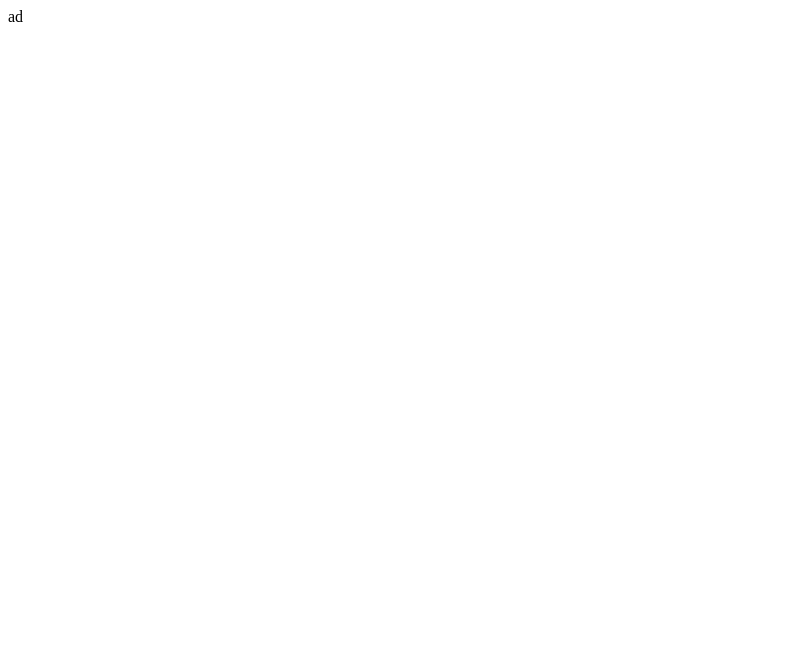
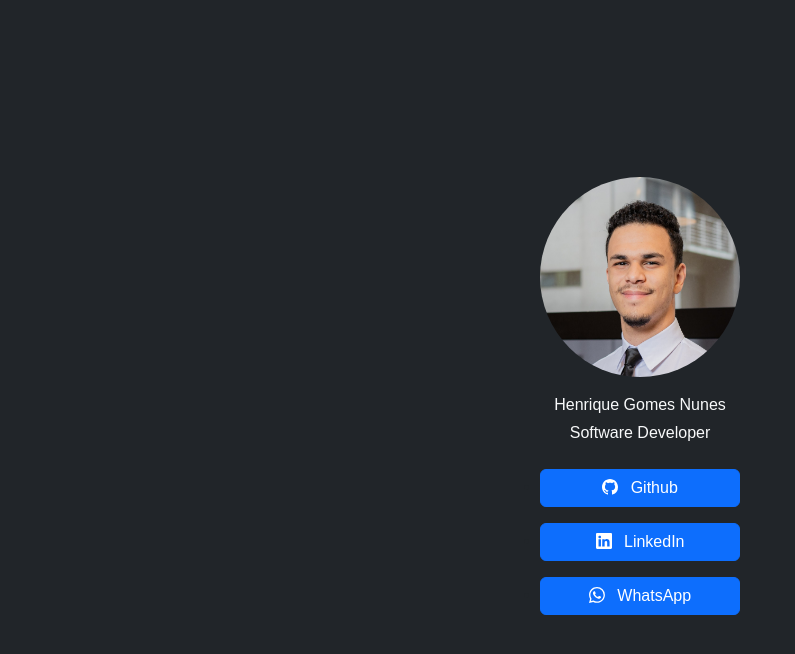
Before and after one commit to zHenriqueSI/social-media-links, a plain HTML site: page index.html in a window 1280 px wide. Shown: the whole page, without its empty margins (0-795 px from the left). Drawn offline with nearby package versions, Linux system fonts and the light colour scheme.

Commit message:
feat: layout

```diff
--- a/index.html
+++ b/index.html
@@ -1 +1,91 @@
-ad
+<!DOCTYPE html>
+<html lang="en">
+  <head>
+    <meta charset="UTF-8" />
+    <meta http-equiv="X-UA-Compatible" content="IE=edge" />
+    <meta name="viewport" content="width=device-width, initial-scale=1.0" />
+    <link
+      href="https://cdn.jsdelivr.net/npm/bootstrap@5.2.3/dist/css/bootstrap.min.css"
+      rel="stylesheet"
+      integrity="sha384-rbsA2VBKQhggwzxH7pPCaAqO46MgnOM80zW1RWuH61DGLwZJEdK2Kadq2F9CUG65"
+      crossorigin="anonymous"
+    />
+    <title>Social Media Links</title>
+  </head>
+  <body class="bg-dark" style="font-family: sans-serif">
+    <div
+      class="container-fluid d-flex flex-column align-items-center justify-content-center"
+      style="height: 100vh"
+    >
+      <div
+        class="text-center text-light d-flex aling-items-center justify-content-center flex-column"
+      >
+        <img
+          src="static/images/profile_photo.jpg"
+          class="rounded-circle img"
+          alt="..."
+          style="height: 200px; width: 200px"
+        />
+        <div class="pt-3">
+          <p class="mb-1">Henrique Gomes Nunes</p>
+          <p>Software Developer</p>
+        </div>
+      </div>
+      <div class="text-center">
+        <ul class="list-group">
+          <li class="my-2">
+            <button class="btn btn-primary" style="min-width: 200px">
+              <svg
+                xmlns="http://www.w3.org/2000/svg"
+                width="20"
+                height="20"
+                fill="currentColor"
+                class="bi bi-github me-1"
+                viewBox="0 0 20 20"
+              >
+                <path
+                  d="M8 0C3.58 0 0 3.58 0 8c0 3.54 2.29 6.53 5.47 7.59.4.07.55-.17.55-.38 0-.19-.01-.82-.01-1.49-2.01.37-2.53-.49-2.69-.94-.09-.23-.48-.94-.82-1.13-.28-.15-.68-.52-.01-.53.63-.01 1.08.58 1.23.82.72 1.21 1.87.87 2.33.66.07-.52.28-.87.51-1.07-1.78-.2-3.64-.89-3.64-3.95 0-.87.31-1.59.82-2.15-.08-.2-.36-1.02.08-2.12 0 0 .67-.21 2.2.82.64-.18 1.32-.27 2-.27.68 0 1.36.09 2 .27 1.53-1.04 2.2-.82 2.2-.82.44 1.1.16 1.92.08 2.12.51.56.82 1.27.82 2.15 0 3.07-1.87 3.75-3.65 3.95.29.25.54.73.54 1.48 0 1.07-.01 1.93-.01 2.2 0 .21.15.46.55.38A8.012 8.012 0 0 0 16 8c0-4.42-3.58-8-8-8z"
+                />
+              </svg>
+              Github
+            </button>
+          </li>
+          <li class="my-2">
+            <button class="btn btn-primary" style="min-width: 200px">
+              <svg
+                xmlns="http://www.w3.org/2000/svg"
+                width="20"
+                height="20"
+                fill="currentColor"
+                class="bi bi-linkedin me-1"
+                viewBox="0 0 20 20"
+              >
+                <path
+                  d="M0 1.146C0 .513.526 0 1.175 0h13.65C15.474 0 16 .513 16 1.146v13.708c0 .633-.526 1.146-1.175 1.146H1.175C.526 16 0 15.487 0 14.854V1.146zm4.943 12.248V6.169H2.542v7.225h2.401zm-1.2-8.212c.837 0 1.358-.554 1.358-1.248-.015-.709-.52-1.248-1.342-1.248-.822 0-1.359.54-1.359 1.248 0 .694.521 1.248 1.327 1.248h.016zm4.908 8.212V9.359c0-.216.016-.432.08-.586.173-.431.568-.878 1.232-.878.869 0 1.216.662 1.216 1.634v3.865h2.401V9.25c0-2.22-1.184-3.252-2.764-3.252-1.274 0-1.845.7-2.165 1.193v.025h-.016a5.54 5.54 0 0 1 .016-.025V6.169h-2.4c.03.678 0 7.225 0 7.225h2.4z"
+                />
+              </svg>
+              LinkedIn
+            </button>
+          </li>
+          <li class="my-2">
+            <button class="btn btn-primary" style="min-width: 200px">
+              <svg
+                xmlns="http://www.w3.org/2000/svg"
+                width="20"
+                height="20"
+                fill="currentColor"
+                class="bi bi-whatsapp me-1"
+                viewBox="0 0 20 20"
+              >
+                <path
+                  d="M13.601 2.326A7.854 7.854 0 0 0 7.994 0C3.627 0 .068 3.558.064 7.926c0 1.399.366 2.76 1.057 3.965L0 16l4.204-1.102a7.933 7.933 0 0 0 3.79.965h.004c4.368 0 7.926-3.558 7.93-7.93A7.898 7.898 0 0 0 13.6 2.326zM7.994 14.521a6.573 6.573 0 0 1-3.356-.92l-.24-.144-2.494.654.666-2.433-.156-.251a6.56 6.56 0 0 1-1.007-3.505c0-3.626 2.957-6.584 6.591-6.584a6.56 6.56 0 0 1 4.66 1.931 6.557 6.557 0 0 1 1.928 4.66c-.004 3.639-2.961 6.592-6.592 6.592zm3.615-4.934c-.197-.099-1.17-.578-1.353-.646-.182-.065-.315-.099-.445.099-.133.197-.513.646-.627.775-.114.133-.232.148-.43.05-.197-.1-.836-.308-1.592-.985-.59-.525-.985-1.175-1.103-1.372-.114-.198-.011-.304.088-.403.087-.088.197-.232.296-.346.1-.114.133-.198.198-.33.065-.134.034-.248-.015-.347-.05-.099-.445-1.076-.612-1.47-.16-.389-.323-.335-.445-.34-.114-.007-.247-.007-.38-.007a.729.729 0 0 0-.529.247c-.182.198-.691.677-.691 1.654 0 .977.71 1.916.81 2.049.098.133 1.394 2.132 3.383 2.992.47.205.84.326 1.129.418.475.152.904.129 1.246.08.38-.058 1.171-.48 1.338-.943.164-.464.164-.86.114-.943-.049-.084-.182-.133-.38-.232z"
+                />
+              </svg>
+              WhatsApp
+            </button>
+          </li>
+        </ul>
+      </div>
+    </div>
+  </body>
+</html>
```
Also changed, not shown: static/images/profile_photo.jpg (added).
